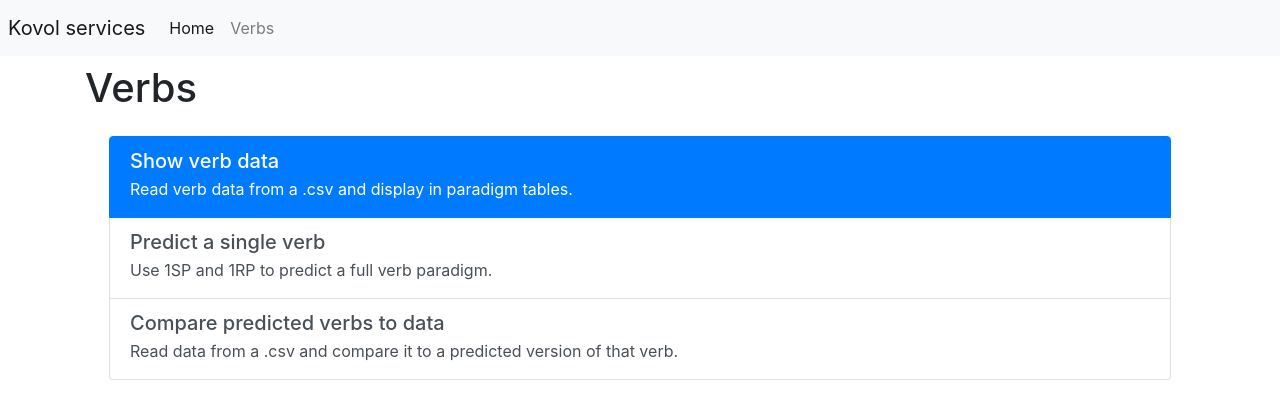
After one commit to stevetasticsteve/kovol-services, a Flask app: page /verbs in a window 1280 px wide. The commit adds this page. Shown: the top 419 px of the page. Run offline with Flask 2, Linux system fonts and the light colour scheme; some libraries are stand-ins or nearby versions.

Commit message:
Added verb dsplay page, refactored so verbs is a category. Created filter function

```diff
--- a/app.py
+++ b/app.py
@@ -16,9 +16,9 @@ from kovol_language_tools.phonemics import phonetics_to_orthography
 from kovol_language_tools.verbs import PredictedKovolVerb, get_data_from_csv
 
 
-
 app = Flask(__name__)
 app.config["SECRET_KEY"] = "password"
+app.debug = True
 
 
 @app.route("/")
@@ -37,7 +37,7 @@ def phonemics():
     return render_template("phonemics.html", form=form, data=data, errors=errors)
 
 
-@app.route("/verb-prediction", methods=["GET", "POST"])
+@app.route("/verbs/prediction", methods=["GET", "POST"])
 def verb_prediction():
     verb = None
     form = VerbPredictionForm()
@@ -45,35 +45,59 @@ def verb_prediction():
         first_remote_past = form.first_remote_past.data
         first_recent_past = form.first_recent_past.data
         verb = PredictedKovolVerb(first_remote_past, first_recent_past)
-    return render_template("verb_prediction/verb_prediction.html", form=form, verb=verb)
+    return render_template("verbs/verb_prediction.html", form=form, verb=verb)
+
+@app.route("/verbs")
+def verb_index():
+    return render_template("verbs/verb_index.html")
 
 
-@app.route("/verb-prediciton/batch-compare")
+@app.route("/verbs/batch-predict")
 def batch_prediction_comparison():
     verbs = get_data_from_csv("kovol_verbs/elicited_verbs.csv")
     incorrectly_predicted_verbs = []
     correctly_predicted_verbs = []
-    # Optional query strings can be passed
-    root_ending_filter = request.args.get('ending')
+
+    verbs = filter_verbs(verbs)
 
     for v in verbs:
         pv = PredictedKovolVerb(v.remote_past_1s, v.recent_past_1s, english=v.english)
         pv.get_prediction_errors(v)
-        if root_ending_filter:
-            if not pv.root.endswith(root_ending_filter):
-                continue
         if pv.errors:
             incorrectly_predicted_verbs.append((pv, v))
         else:
             correctly_predicted_verbs.append(pv)
     accuracy = (len(correctly_predicted_verbs), len(incorrectly_predicted_verbs))
     return render_template(
-        "verb_prediction/prediction-comparison.html",
+        "verbs/prediction-comparison.html",
         incorrectly_predicted_verbs=incorrectly_predicted_verbs,
         correctly_predicted_verbs=correctly_predicted_verbs,
         accuracy=accuracy,
     )
 
+@app.route("/verbs/verb-display")
+def display_verbs():
+    verbs = get_data_from_csv("kovol_verbs/elicited_verbs.csv")
+    verbs = filter_verbs(verbs)
+
+    return render_template("verbs/verb_display.html", verbs=verbs)
+
+
+def filter_verbs(verbs):
+    filters = list(request.args)
+    for v in verbs:
+        v.predict_root()
+
+    if "end" in filters:
+        verbs = [v for v in verbs if v.root.endswith(request.args.get("end"))]
+    if "start" in filters:
+        verbs = [v for v in verbs if v.root.startswith(request.args.get("start"))]
+    if "contains" in filters:
+        verbs = [v for v in verbs if request.args.get("contains") in v.root]
+    if "lv" in filters:
+        verbs = [v for v in verbs if request.args.get("lv") in v.verb_vowels()]
+
+    return verbs
 
 class PhonemicsForm(FlaskForm):
     phonemics = TextAreaField("Phonemic text", validators=[DataRequired()])
--- a/requirements.txt
+++ b/requirements.txt
@@ -5,7 +5,7 @@ Flask-WTF==0.15.1
 gunicorn==20.1.0
 itsdangerous==2.0.1
 Jinja2==3.0.1
-kovol-language-tools==0.0.8
+kovol-language-tools>=0.0.11
 MarkupSafe==2.0.1
 mccabe==0.6.1
 pycodestyle==2.7.0
--- a/templates/base.html
+++ b/templates/base.html
@@ -18,6 +18,7 @@
 </head>
 
 <body>
+    {% include 'header.html' %}
     <div class="container pt-2" id="content">
     {% block content %}
     {% endblock %}
--- /dev/null
+++ b/templates/header.html
@@ -0,0 +1,18 @@
+
+<nav class="navbar navbar-expand-lg navbar-light bg-light p-2">
+    <a class="navbar-brand" href="#">Kovol services</a>
+    <button class="navbar-toggler" type="button" data-toggle="collapse" data-target="#navbarNav"
+        aria-controls="navbarNav" aria-expanded="false" aria-label="Toggle navigation">
+        <span class="navbar-toggler-icon"></span>
+    </button>
+    <div class="collapse navbar-collapse" id="navbarNav">
+        <ul class="navbar-nav">
+            <li class="nav-item active">
+                <a class="nav-link" href="{{url_for('index') }}">Home</a>
+            </li>
+            <li class="nav-item">
+                <a class="nav-link" href="{{url_for('verb_index') }}">Verbs</a>
+            </li>
+        </ul>
+    </div>
+</nav>
--- a/templates/verb_prediction/prediction-comparison.html
+++ b/templates/verbs/prediction-comparison.html
@@ -15,7 +15,7 @@
     {% for verb in correctly_predicted_verbs %}
     <div class="card card-body">
         <h5> {{verb.future_1s}}, "{{ verb.english }}" </h5>
-        {% include 'verb_prediction/paradigm.html' %}
+        {% include 'verbs/paradigm.html' %}
     </div>
     {% endfor %}
 </div>
@@ -35,12 +35,12 @@
         <div class="col-md-6">
             {% set verb = verb_tuple[0] %}
             <h5>Predicted</h5>
-            {% include 'verb_prediction/paradigm.html' %}
+            {% include 'verbs/paradigm.html' %}
         </div>
         <div class="col-md-6">
             {% set verb = verb_tuple[1] %}
             <h5>Actual</h5>
-            {% include 'verb_prediction/paradigm.html' %}
+            {% include 'verbs/paradigm.html' %}
         </div>
     </div>
     <hr>
--- /dev/null
+++ b/templates/verbs/verb_index.html
@@ -0,0 +1,27 @@
+{% extends 'base.html' %}
+
+{% block content %}
+
+<h1>Verbs</h1>
+
+<div class="list-group m-4">
+    <a href="{{url_for('display_verbs') }}" class="list-group-item list-group-item-action active" aria-current="true">
+        <div class="d-flex w-100 justify-content-between">
+            <h5 class="mb-1">Show verb data</h5>
+        </div>
+        <p class="mb-1">Read verb data from a .csv and display in paradigm tables.</p>
+    </a>
+    <a href="{{url_for('verb_prediction') }}" class="list-group-item list-group-item-action" aria-current="true">
+        <div class="d-flex w-100 justify-content-between">
+            <h5 class="mb-1">Predict a single verb</h5>
+        </div>
+        <p class="mb-1">Use 1SP and 1RP to predict a full verb paradigm.</p>
+    </a>
+    <a href="{{url_for('batch_prediction_comparison') }}" class="list-group-item list-group-item-action">
+        <div class="d-flex w-100 justify-content-between">
+            <h5 class="mb-1">Compare predicted verbs to data</h5>
+        </div>
+        <p class="mb-1">Read data from a .csv and compare it to a predicted version of that verb.</p>
+    </a>
+</div>
+{% endblock %}
--- a/templates/verb_prediction/verb_prediction.html
+++ b/templates/verbs/verb_prediction.html
@@ -3,7 +3,6 @@
 {% block content %}
 
 <h1 class="pt-3">Verb prediction page</h1>
-<a href="{{url_for('batch_prediction_comparison') }}">Batch predictions</a>
 
 <form class="pt-2" method="POST">
     {{ form.csrf_token }}
@@ -19,7 +18,7 @@
 {% if verb %}
 {{verb}}
 <h3 class="pt-3">Predicted verb:</h3>
-{% include 'verb_prediction/paradigm.html' %}
+{% include 'verbs/paradigm.html' %}
 {% endif %}
 
 {% endblock %}
```
Also changed, not shown: templates/index.html (+4 -4 lines), templates/verbs/filter_explanation.html (added, +16 -0 lines), templates/verbs/verb_display.html (added, +24 -0 lines), templates/verbs/paradigm.html (renamed from templates/verb_prediction/paradigm.html).
